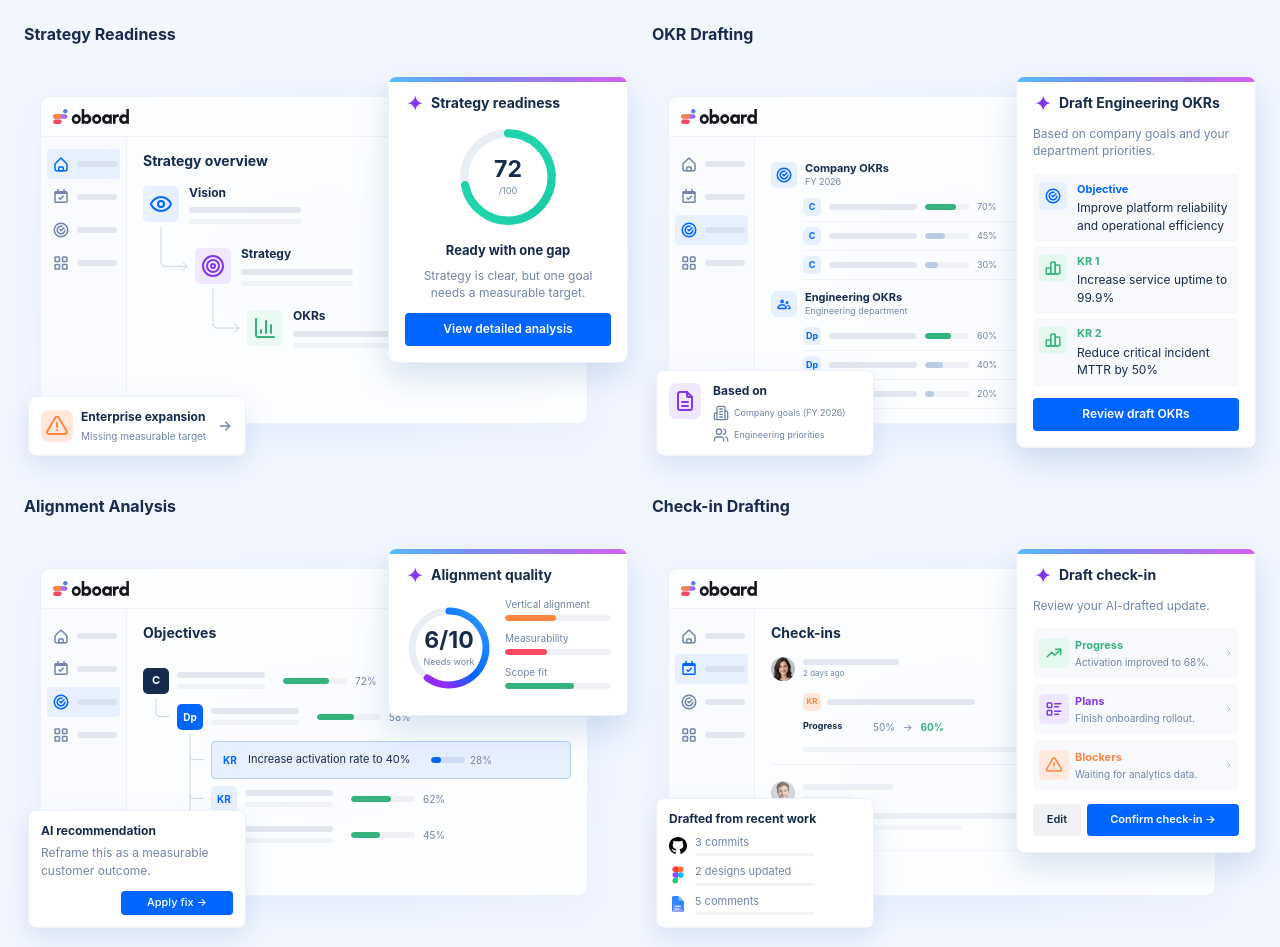
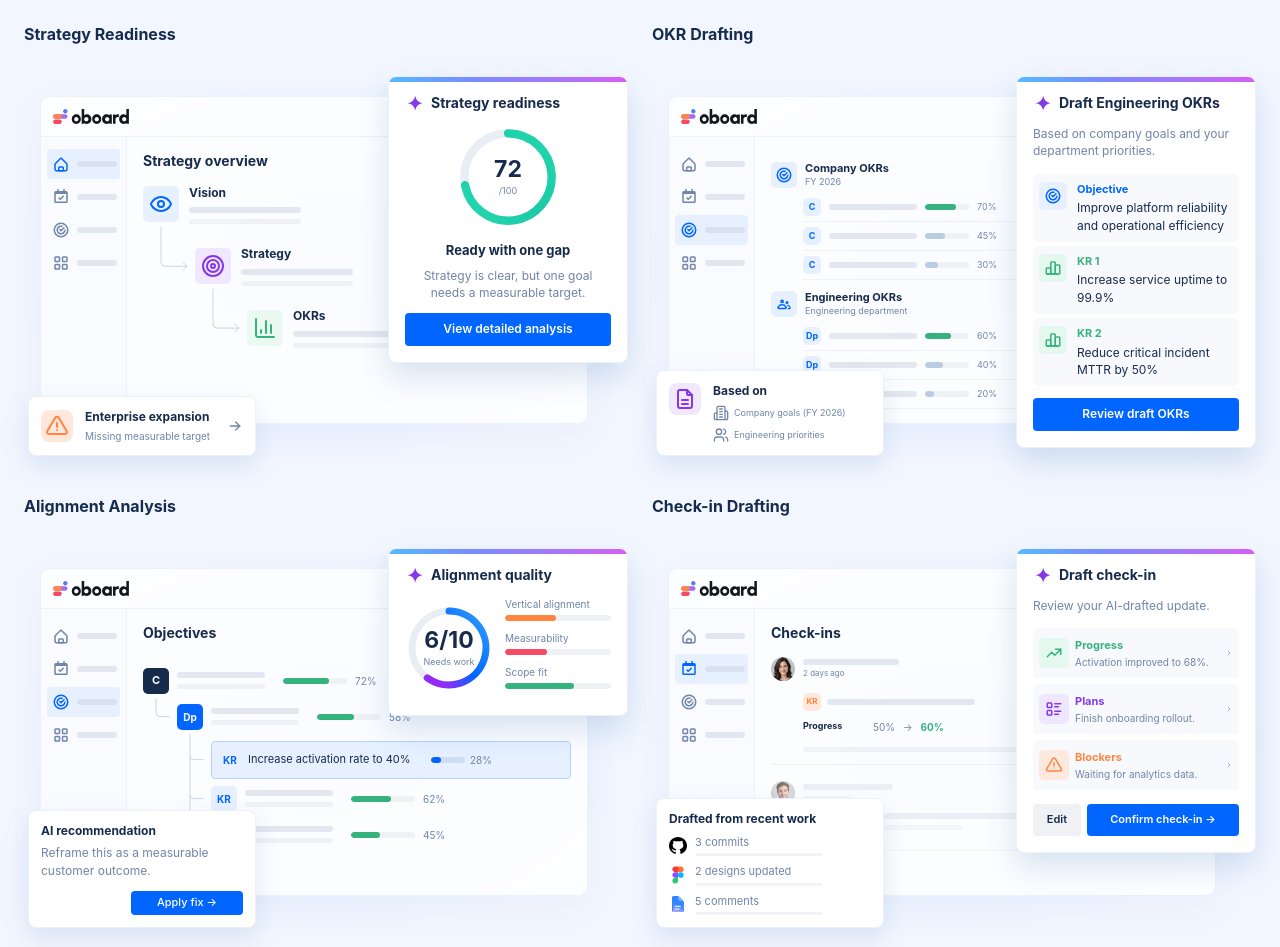
Before and after one commit to mvisl/oboard, a plain HTML site: page viktor-homepage-v2/qa/agent-illustrations-review.html in a window 1280 px wide. Shown: the top 947 px of the page. Drawn offline with Linux system fonts and the light colour scheme.

Commit message:
Normalize secondary card widths and leading icon spacing

```diff
--- a/viktor-homepage-v2/agent-illustrations.css
+++ b/viktor-homepage-v2/agent-illustrations.css
@@ -35,11 +35,11 @@
 .ai-overlay-title{display:flex;gap:6px;align-items:center;font-size:14px;font-weight:750;line-height:1.25;margin:0 0 12px}
 .ai-sparkle{color:#8438e8;width:20px;height:20px}
 .ai-subtitle{color:var(--ai-muted);font-size:12px;margin:0 0 14px;line-height:1.45}
-.ai-secondary{left:4px;bottom:16px;width:218px;padding:12px;box-shadow:0 10px 24px #457cb526}
+.ai-secondary{--evidence-gap:12px;--evidence-tile:32px;left:4px;bottom:16px;width:228px;padding:12px;box-shadow:0 10px 24px #457cb526}
 .ai-secondary h5{font-size:12px;line-height:1.3;margin:0 0 6px}
 .ai-secondary p{font-size:12px;line-height:1.45;color:var(--ai-muted);margin:0 0 6px}
-.ai-warning-evidence{display:flex;align-items:center;gap:8px}
-.ai-warning-evidence>.ai-tile{width:32px;height:32px;border-radius:8px;background:#fff0eb;color:#ff7048}
+.ai-warning-evidence{display:flex;align-items:center;gap:var(--evidence-gap)}
+.ai-warning-evidence>.ai-tile{width:var(--evidence-tile);height:var(--evidence-tile);border-radius:8px;background:#fff0eb;color:#ff7048}
 .ai-warning-evidence>.ai-tile .ai-icon{width:24px;height:24px}
 .ai-warning-copy{flex:1;min-width:0}
 .ai-warning-copy h5{font-size:12px;margin:0 0 4px}
@@ -47,8 +47,8 @@
 .ai-warning-chevron{flex:none;color:var(--ai-muted);width:16px;height:16px}
 .ai-cta{display:block;text-align:center;color:white;background:var(--ai-blue);font-size:12px;font-weight:600;padding:8px 10px;min-height:32px;border-radius:4px;margin-top:12px}
 .ai-secondary .ai-cta{margin-left:auto;width:max-content;min-width:112px;min-height:24px;padding:4px 10px;font-size:11px;font-weight:500}
-.ai-icon-evidence{display:flex;align-items:flex-start;gap:12px}
-.ai-icon-evidence>.ai-tile{width:32px;height:36px;border-radius:7px}
+.ai-icon-evidence{display:flex;align-items:flex-start;gap:var(--evidence-gap)}
+.ai-icon-evidence>.ai-tile{width:var(--evidence-tile);height:var(--evidence-tile);border-radius:8px}
 .ai-icon-evidence>.ai-tile .ai-icon{width:24px;height:24px}
 .ai-icon-evidence>div{min-width:0;flex:1}
 .ai-icon-evidence .ai-source-row{font-size:9px;gap:5px;margin-top:6px}
--- a/viktor-homepage-v2/qa/agent-illustrations-review.html
+++ b/viktor-homepage-v2/qa/agent-illustrations-review.html
@@ -1,9 +1,9 @@
 <!doctype html>
 <html lang="en">
 <head><meta charset="utf-8"><meta name="viewport" content="width=device-width,initial-scale=1"><title>Six agent illustrations — review</title>
-<link rel="stylesheet" href="../agent-illustrations.css?rev=evidence-connectors-1">
+<link rel="stylesheet" href="../agent-illustrations.css?rev=secondary-grid-1">
 <style>*{box-sizing:border-box}body{margin:0;padding:24px;font-family:Inter,Arial,sans-serif;background:#f2f6ff;color:#172b4d}main{display:grid;grid-template-columns:repeat(2,minmax(0,1fr));gap:24px;max-width:1500px;margin:auto}h2{font-size:16px;margin:0 0 8px}article{min-width:0}a{color:#0066ff}.agent-illustration{height:420px}</style></head>
-<body><main id="review"></main><script src="../agent-illustrations.js?rev=evidence-connectors-1"></script><script>
+<body><main id="review"></main><script src="../agent-illustrations.js?rev=secondary-grid-1"></script><script>
 const names=['Strategy Readiness','OKR Drafting','Alignment Analysis','Check-in Drafting','Engagement Report','Retrospective Prep'];
 names.forEach((name,i)=>{const article=document.createElement('article');article.innerHTML='<h2>'+name+'</h2><div class="agent-illustration" role="img"></div>';review.append(article);renderAgentIllustration(i,article.lastElementChild);});
 document.querySelectorAll('img').forEach(el=>el.setAttribute('src','../'+el.getAttribute('src')));
```
Also changed, not shown: viktor-homepage-v2/agents-timeline.html (+2 -2 lines), 2 other files.
